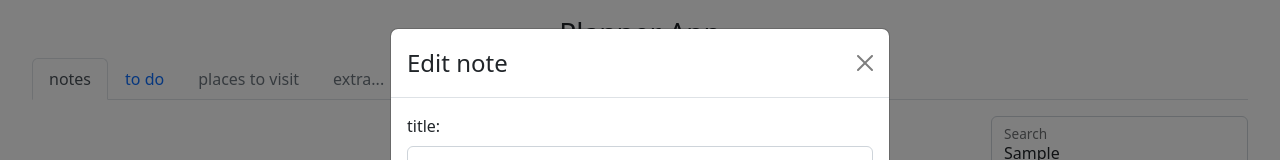
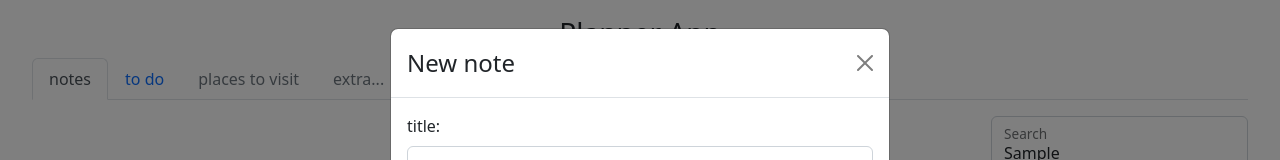
Before and after one commit to Ibrahim-el-moudden/pwa, a React (Create React App) app: page / in a window 1280 px wide. Both pictures are taken after typing "Sample" into the empty fields and a click on the button "Add new note". Shown: the top 160 px of the page. Built offline with nearby package versions, Linux system fonts and the light colour scheme; no server answers; the database is empty.

Commit message:
noteForm correctie

```diff
--- a/src/components/NoteForm.js
+++ b/src/components/NoteForm.js
@@ -1,7 +1,7 @@
 import {Button, Form, Modal} from "react-bootstrap";
 
 export function NoteForm(props) {
-    const {noteSelected, setNoteSelected, onSave} = props;
+    const {noteSelected, setNoteSelected, onSave, isNew} = props;
     if (!noteSelected) return;
 
     const close = () => {
@@ -14,7 +14,7 @@ export function NoteForm(props) {
 
     return <Modal show={noteSelected!==undefined} onHide={close}>
         <Modal.Header closeButton>
-            <Modal.Title>Edit note</Modal.Title>
+            <Modal.Title>{isNew ? "New note" : "Edit note"}</Modal.Title>
         </Modal.Header>
         <Modal.Body>
             <Form>
--- a/src/pages/NotesPage.js
+++ b/src/pages/NotesPage.js
@@ -78,8 +78,8 @@ export function NotesPage(){
             <MyButton onClick={addNote} variant={"outline-dark"}>Add new note</MyButton>
             <Notes title={"My notes"} onDelete={deleteNote} onEdit={editNote} notes={values && values.filter(n =>
                 n.text.toLowerCase().includes(search.toLowerCase()) || n.title.toLowerCase().includes(search.toLowerCase()))} />
-            <NoteForm noteSelected={newNote} setNoteSelected={setNewNote} onSave={saveNewNote} />
-            <NoteForm noteSelected={noteSelected} setNoteSelected={setNoteSelected} onSave={saveNote} />
+            <NoteForm noteSelected={newNote} setNoteSelected={setNewNote} isNew={true} onSave={saveNewNote} />
+            <NoteForm noteSelected={noteSelected} setNoteSelected={setNoteSelected} isNew={false} onSave={saveNote} />
 
         </>
     )
```
